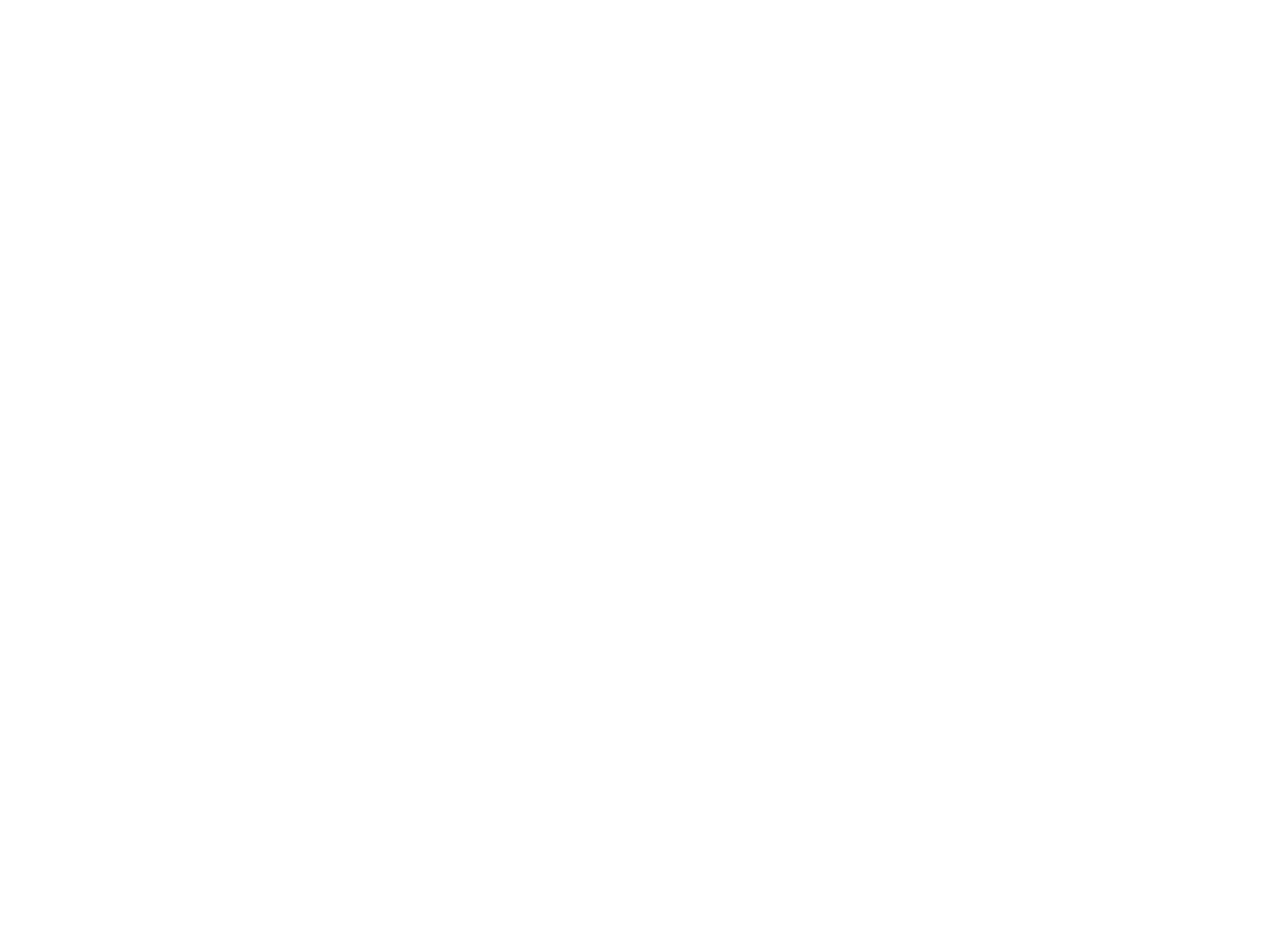
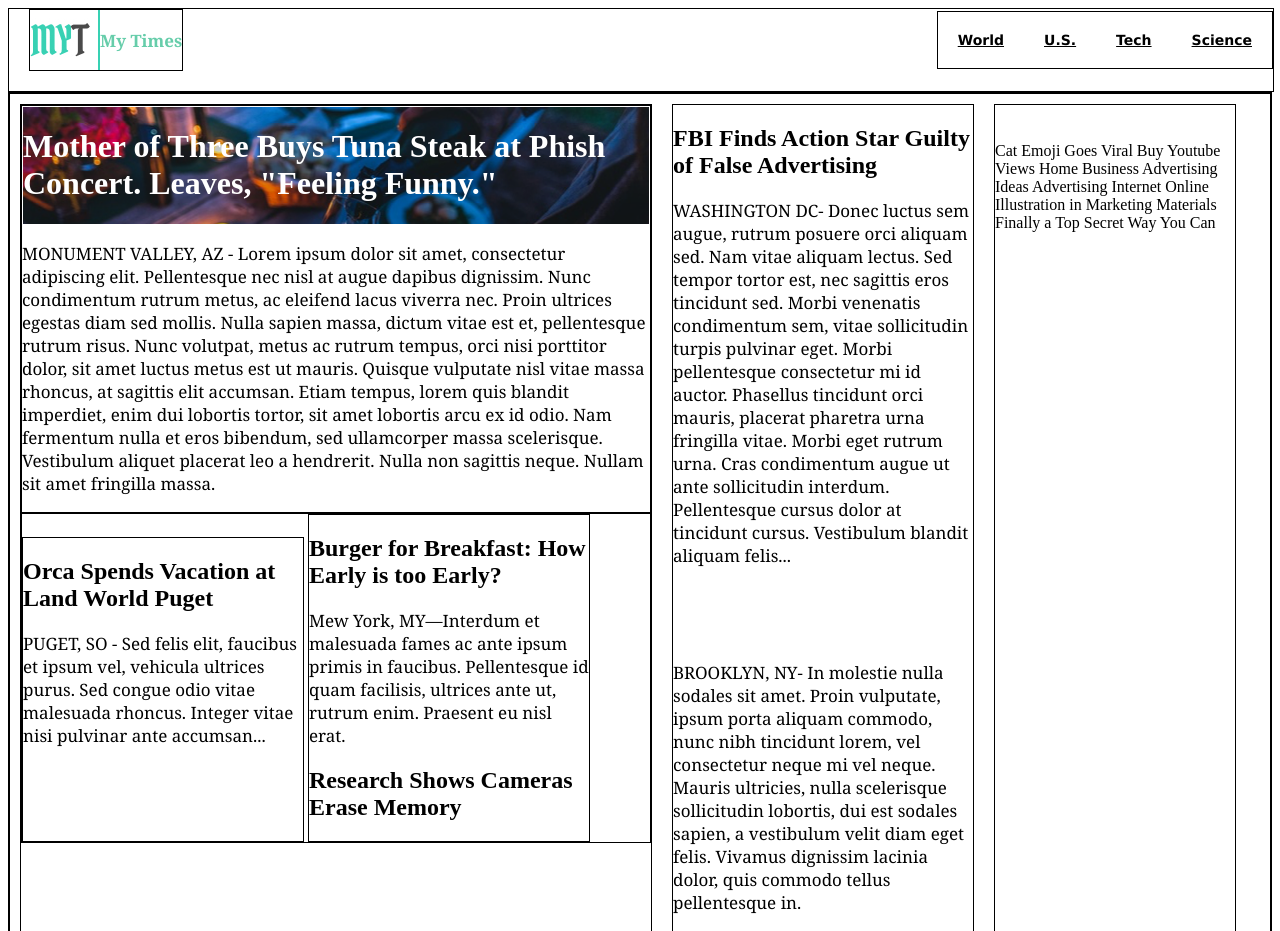
Before and after one commit to xiaobin900114/MyTimes, a plain HTML site: page index.html in a window 1280 px wide. Shown: the top 931 px of the page. Before the commit the page ends 800 px from the top, so only its background shows below. Drawn offline with Linux system fonts and the light colour scheme.

Commit message:
Finish the html structure.

```diff
--- a/index.html
+++ b/index.html
@@ -7,5 +7,85 @@
   </head>
   <body>
 
+    <div class="header">
+
+      <div class="logo">
+        <img src="./resources/images/img-myt-logo.jpg" alt="MyTimesLogo">
+        <p>My Times</p>
+      </div>
+
+      <div class="nav">
+        <span><a href="#">World</a></span>
+        <span><a href="#">U.S.</a></span>
+        <span><a href="#">Tech</a></span>
+        <span><a href="#">Science</a></span>
+      </div>
+
+    </div>
+
+    <div class="main container">
+      <div class="column">
+        <div class="large">
+          <div class="top">
+            <div class="image">
+              <h1>Mother of Three Buys Tuna Steak at Phish Concert. Leaves, "Feeling Funny."</h1>
+            </div>
+            <p>
+              MONUMENT VALLEY, AZ - Lorem ipsum dolor sit amet, consectetur adipiscing elit. Pellentesque nec nisl at augue dapibus dignissim. Nunc condimentum rutrum metus, ac eleifend lacus viverra nec. Proin ultrices egestas diam sed mollis. Nulla sapien massa, dictum vitae est et, pellentesque rutrum risus. Nunc volutpat, metus ac rutrum tempus, orci nisi porttitor dolor, sit amet luctus metus est ut mauris. Quisque vulputate nisl vitae massa rhoncus, at sagittis elit accumsan. Etiam tempus, lorem quis blandit imperdiet, enim dui lobortis tortor, sit amet lobortis arcu ex id odio. Nam fermentum nulla et eros bibendum, sed ullamcorper massa scelerisque. Vestibulum aliquet placerat leo a hendrerit. Nulla non sagittis neque. Nullam sit amet fringilla massa.
+            </p>
+          </div>
+
+          <div class="bottom">
+            <div class="left">
+              <h2>Orca Spends Vacation at Land World Puget</h2>
+              <p>
+                PUGET, SO - Sed felis elit, faucibus et ipsum vel, vehicula ultrices purus. Sed congue odio vitae malesuada rhoncus. Integer vitae nisi pulvinar ante accumsan...
+              </p>
+              <h2 class="image">Earth Spins Backwards for 2017</h2>
+            </div>
+
+            <div class="right">
+              <h2>Burger for Breakfast: How Early is too Early?</h2>
+              <p>
+                Mew York, MY—Interdum et malesuada fames ac ante ipsum primis in faucibus. Pellentesque id quam facilisis, ultrices ante ut, rutrum enim. Praesent eu nisl erat.
+              </p>
+              <h2 class="on_image">Research Shows Cameras Erase Memory</h2>
+            </div>
+          </div>
+
+
+
+        </div>
+
+        <div class="medium">
+          <h2>FBI Finds Action Star Guilty of False Advertising</h2>
+          <p>
+            WASHINGTON DC- Donec luctus sem augue, rutrum posuere orci aliquam sed. Nam vitae aliquam lectus. Sed tempor tortor est, nec sagittis eros tincidunt sed. Morbi venenatis condimentum sem, vitae sollicitudin turpis pulvinar eget. Morbi pellentesque consectetur mi id auctor. Phasellus tincidunt orci mauris, placerat pharetra urna fringilla vitae. Morbi eget rutrum urna. Cras condimentum augue ut ante sollicitudin interdum. Pellentesque cursus dolor at tincidunt cursus. Vestibulum blandit aliquam felis...
+          </p>
+          <h2 class="image">Cats in Control-Is It a Thing?</h2>
+          <p>
+            BROOKLYN, NY- In molestie nulla sodales sit amet. Proin vulputate, ipsum porta aliquam commodo, nunc nibh tincidunt lorem, vel consectetur neque mi vel neque. Mauris ultricies, nulla scelerisque sollicitudin lobortis, dui est sodales sapien, a vestibulum velit diam eget felis. Vivamus dignissim lacinia dolor, quis commodo tellus pellentesque in.
+          </p>
+        </div>
+
+        <div class="small">
+          <img src="" alt="">
+          <h3></h3>
+          <p></p>
+          <span class="gray">Cat Emoji Goes Viral</span>
+          <span class="gray">Buy Youtube Views</span>
+          <span class="gray">Home Business Advertising Ideas</span>
+          <span class="gray">Advertising Internet Online</span>
+          <span class="gray">Illustration in Marketing Materials</span>
+          <span class="gray">Finally a Top Secret Way You Can</span>
+        </div>
+
+      </div>
+
+    </div>
+
+
+
+
   </body>
 </html>
--- a/resources/css/style.css
+++ b/resources/css/style.css
@@ -0,0 +1,105 @@
+div {
+  border: 1px solid;
+}
+
+p {
+  font-family: Georgia;
+ font-size: 17px;
+ color: black;
+}
+
+.header {
+  display: flex;
+  align-items: center;
+  justify-content:space-between;
+  font-family: verdana;
+  font-size: 14px;
+  font-weight: bold;
+  border-bottom: 1px solid;
+  padding-bottom: 20px;
+  width: 100%;
+
+}
+
+.logo {
+  display: flex;
+  align-items: center;
+  margin-left: 20px;
+}
+
+.header p {
+  color: MediumAquamarine;
+  clear: right;
+}
+
+.header img {
+  float: left;
+}
+
+.nav {
+  display: flex;
+  align-items: center;
+  justify-content: flex-end;
+  flex-wrap: wrap;
+}
+
+.nav a {
+  color: black;
+}
+
+.nav span {
+  display: inline-block;
+  margin: 20px;
+}
+
+.column {
+  display: flex;
+  align-content: center;
+  border: 1px solid;
+}
+
+.large {
+  display: flex;
+  flex-direction: column;
+  border: 1px solid;
+  width: 630px;
+  margin: 10px;
+}
+
+.large .top .image {
+  background-image: url(../images/img-story-main.png);
+}
+
+.bottom {
+  align-content: center;
+}
+
+.right {
+  width: 280px;
+  display: inline-block;
+}
+
+.left {
+  width: 280px;
+  display: inline-block;
+}
+
+.medium {
+  border: 1px solid;
+  width: 300px;
+  margin: 10px;
+}
+
+.small {
+  border: 1px solid;
+  width: 240px;
+  margin: 10px;
+}
+
+.span .gray {
+  display: block;
+}
+
+.image {
+  color: white;
+}
```
